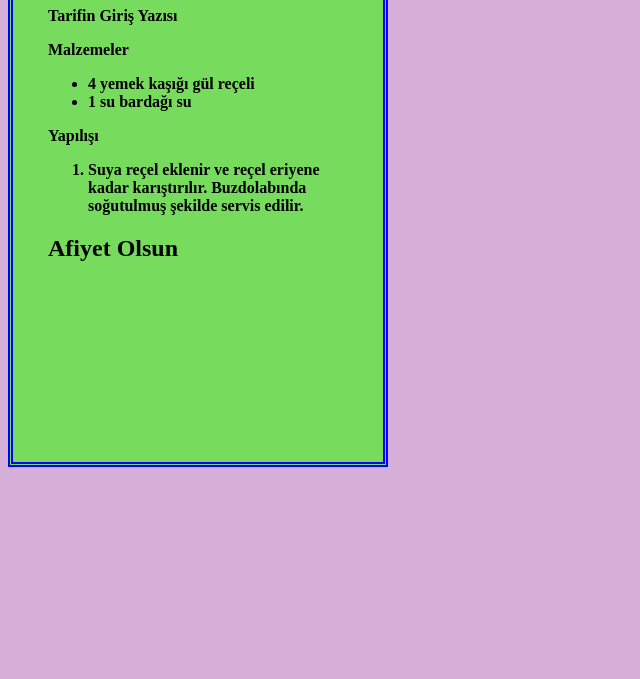
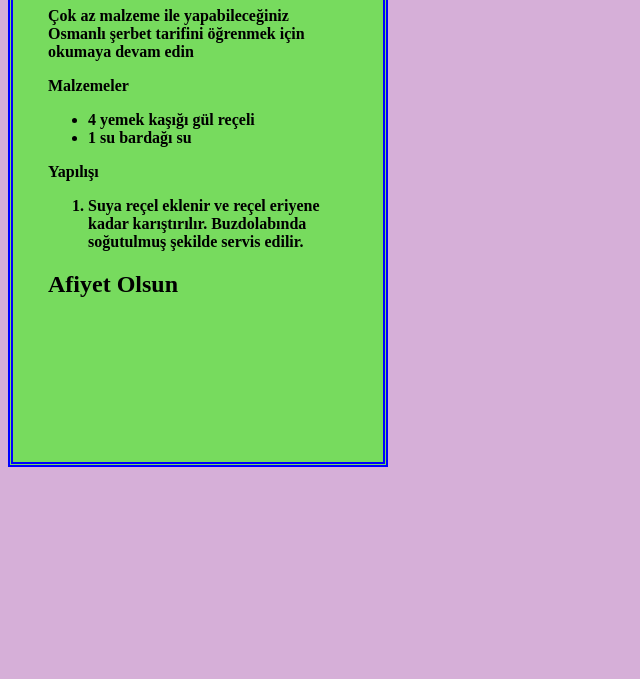
Before and after one commit to runsnakerun/runsnakerun.github.io, a plain HTML site: page index.html in a window 1280 px wide. Shown: the part 121-800 px from the top of the page, without its empty margins (0-640 px from the left). Drawn offline with Linux system fonts and the light colour scheme.

Commit message:
Update index.html

```diff
--- a/index.html
+++ b/index.html
@@ -18,7 +18,8 @@
 		<div class="Tarif" id="tarif1">
 
 		<h1> <strong>Osmanlı Gül Şerbeti</strong> </h1>
-		<p> <strong>Tarifin Giriş Yazısı</strong> </p>
+		<p> <strong>Çok az malzeme ile yapabileceğiniz
+			 Osmanlı şerbet tarifini öğrenmek için okumaya devam edin</strong> </p>
 		<p> <strong>Malzemeler</strong> </p>
 		<ul>
 			<strong>
```
